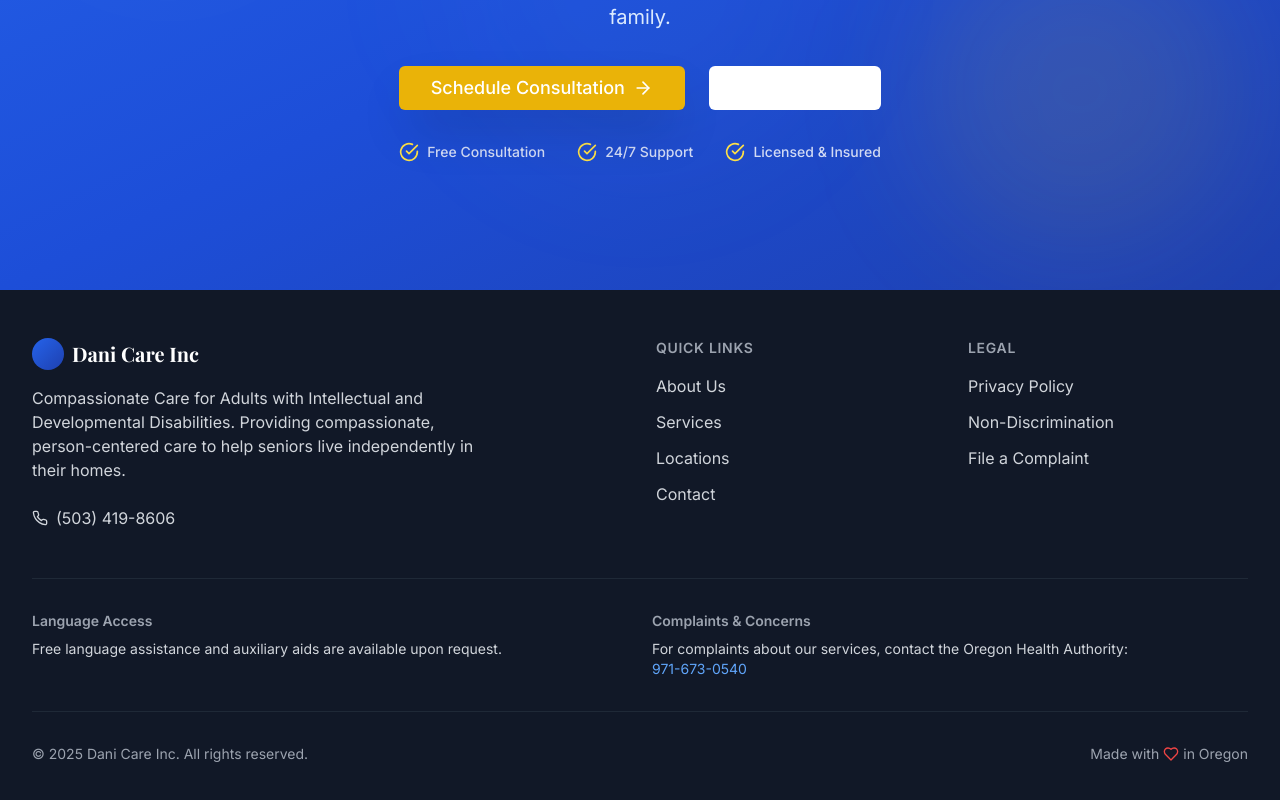
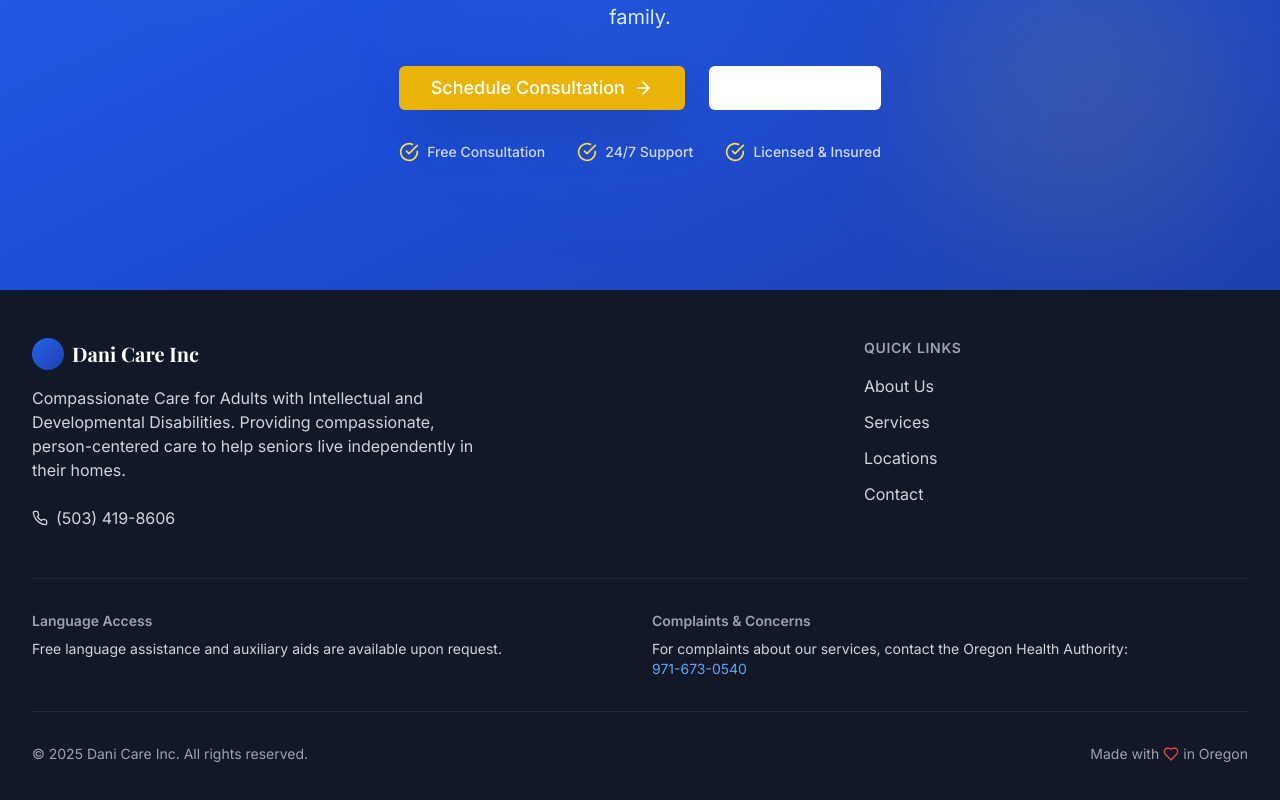
Before and after one commit to MulualemBerhanu/danicare-website, a Next.js app: page / in a window 1280 px wide. Shown: the part 4692-5492 px from the top of the page. Built offline with nearby package versions, Linux system fonts and the light colour scheme; no server answers; a web font is replaced by a local one.

Commit message:
Remove legal links from footer (Privacy Policy, Non-Discrimination, File a Complaint)

```diff
--- a/src/components/Footer.tsx
+++ b/src/components/Footer.tsx
@@ -7,7 +7,7 @@
   return (
     <footer className="bg-gray-900 text-white">
       <div className="mx-auto max-w-7xl px-6 py-12 lg:px-8">
-        <div className="grid grid-cols-1 gap-8 lg:grid-cols-4">
+        <div className="grid grid-cols-1 gap-8 lg:grid-cols-3">
           {/* Brand */}
           <div className="lg:col-span-2">
             <div className="flex items-center space-x-2 mb-4">
@@ -60,34 +60,6 @@
             </ul>
           </div>
 
-          {/* Legal & Compliance */}
-          <div>
-            <h3 className="text-sm font-semibold uppercase tracking-wider text-gray-400 mb-4">
-              Legal
-            </h3>
-            <ul className="space-y-3">
-              <li>
-                <Link href="/legal/privacy" className="text-gray-300 hover:text-white transition-colors">
-                  Privacy Policy
-                </Link>
-              </li>
-              <li>
-                <Link href="/legal/nondiscrimination" className="text-gray-300 hover:text-white transition-colors">
-                  Non-Discrimination
-                </Link>
-              </li>
-              <li>
-                <a
-                  href={siteData.complaints.web}
-                  target="_blank"
-                  rel="noopener noreferrer"
-                  className="text-gray-300 hover:text-white transition-colors"
-                >
-                  File a Complaint
-                </a>
-              </li>
-            </ul>
-          </div>
         </div>
 
         {/* Compliance Notice */}
```
